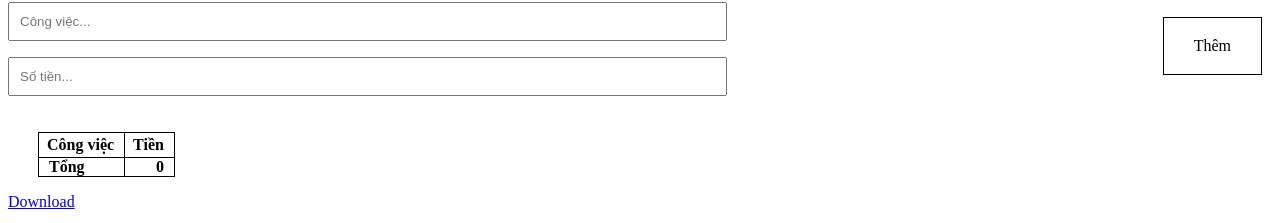
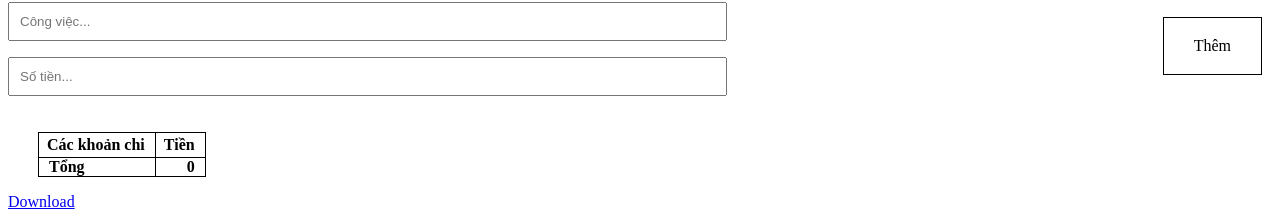
Before and after one commit to githoi/hehe, a plain HTML site: page index.html in a window 1280 px wide. Shown: the part 62-285 px from the top of the page. Drawn offline with Linux system fonts and the light colour scheme.

Commit message:
Update index.html

```diff
--- a/index.html
+++ b/index.html
@@ -21,7 +21,7 @@
     <div id="List">
         <table id="myTable">
             <tr>
-                <th>Công việc</th>
+                <th>Các khoản chi</th>
                 <th>Tiền</th>
             </tr>
             <tr>
```
